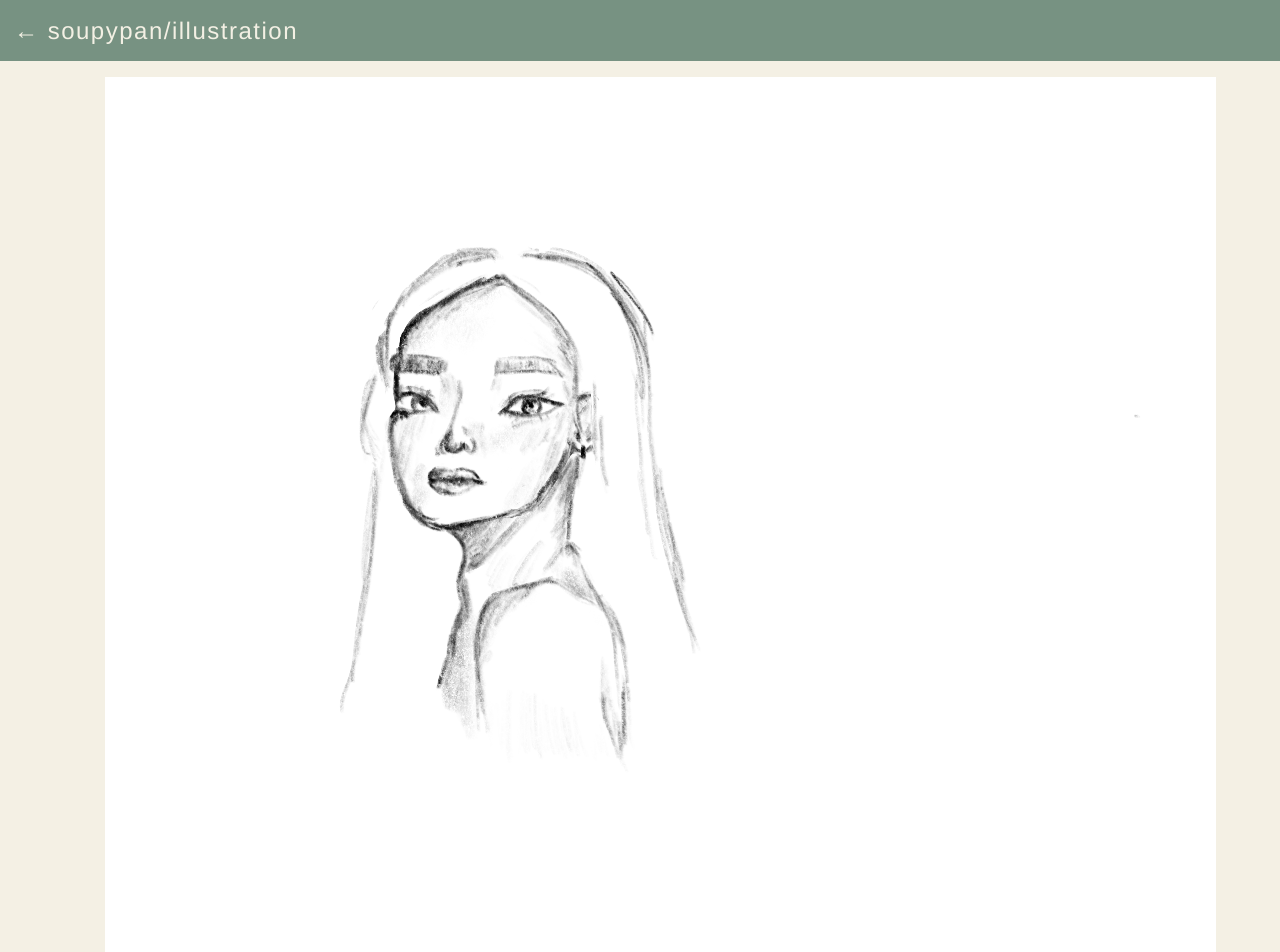
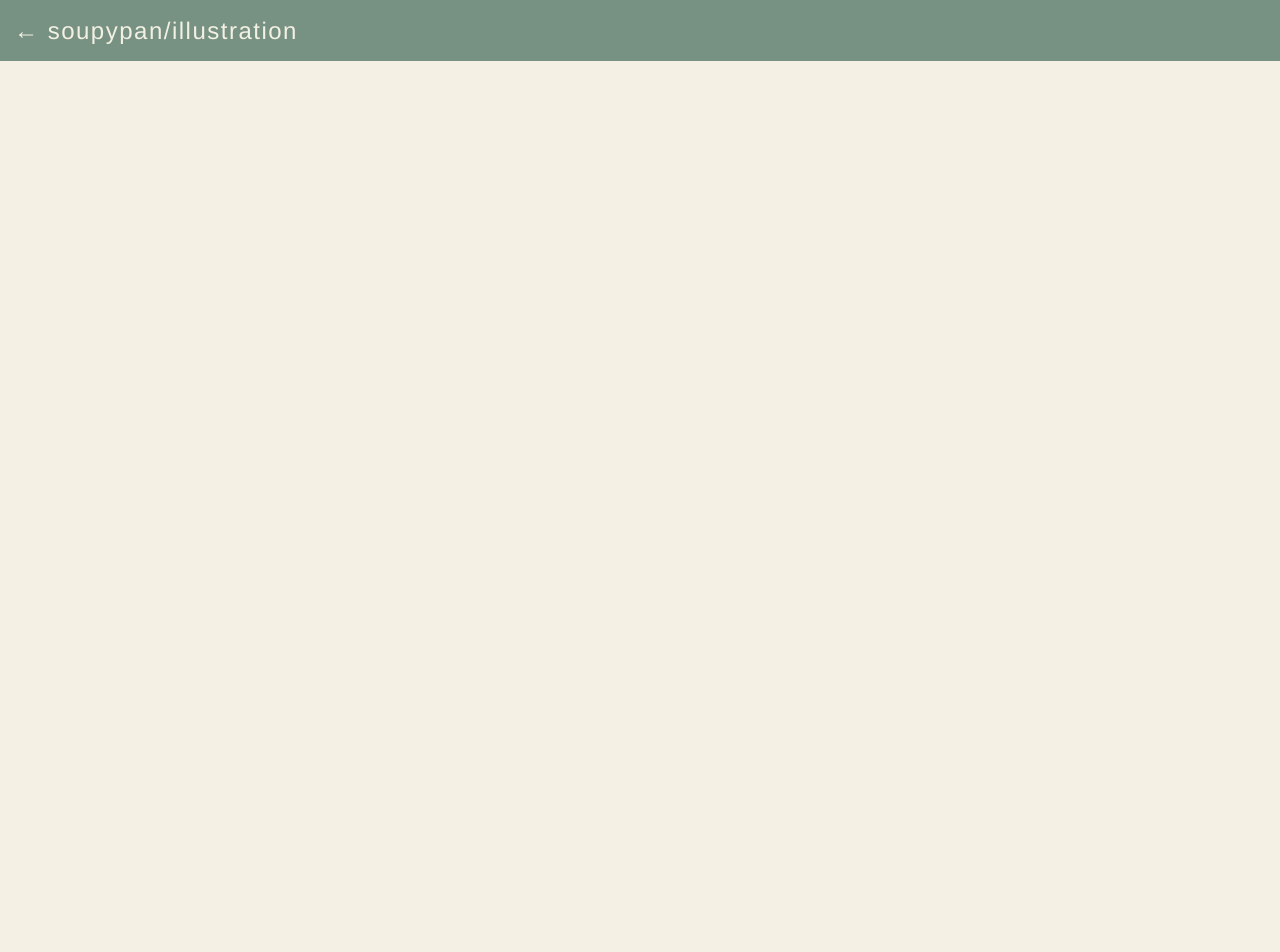
Before and after one commit to soupypan/soupypan.github.io, a Jekyll site: the page built from illustration/index.html, in a window 1280 px wide. Shown: the top 952 px of the page. Built offline with Jekyll 4.4.1, drawn with Linux system fonts in a browser that asks for light colours.

Commit message:
Update index.html

```diff
--- a/illustration/index.html
+++ b/illustration/index.html
@@ -1,30 +1,19 @@
 ---
 layout: default
 title: soupypan's illustrations
-images:
- - image_path: /assets/illustration/610sketch.png
- - image_path: /assets/illustration/nerdyshit.gif
- - image_path: /assets/illustration/611sketch.png
- - image_path: /assets/illustration/612sketch.png
 ---
 
-<div class="header">
-
-<h1><a href="/" >  ← <span class = "text" >
-  soupypan/illustration
-</span> </a></h1>
-
-
-</div>
+<div class="header"><h1><a href="/" >  ← soupypan/illustration </a></h1></div>
 
 
 
-<ul class="photo-gallery">
-	{% for image in page.images %}
-		<li>
-			<img src="{{ image.image_path}}" alt="{{image.title}}">
-		</li>
-	{% endfor %}
+<div class="centergrid">
 
+{% for illustration in site.illustrations %}
+	<div class="individualimg">
+	<a href="{{ illustration.url }}"> <img src="{{illustration.image_cover}}" alt="illustration cover" /></a>
+	</div>
 
-</ul>
+{% endfor %}
+
+</div>
```
